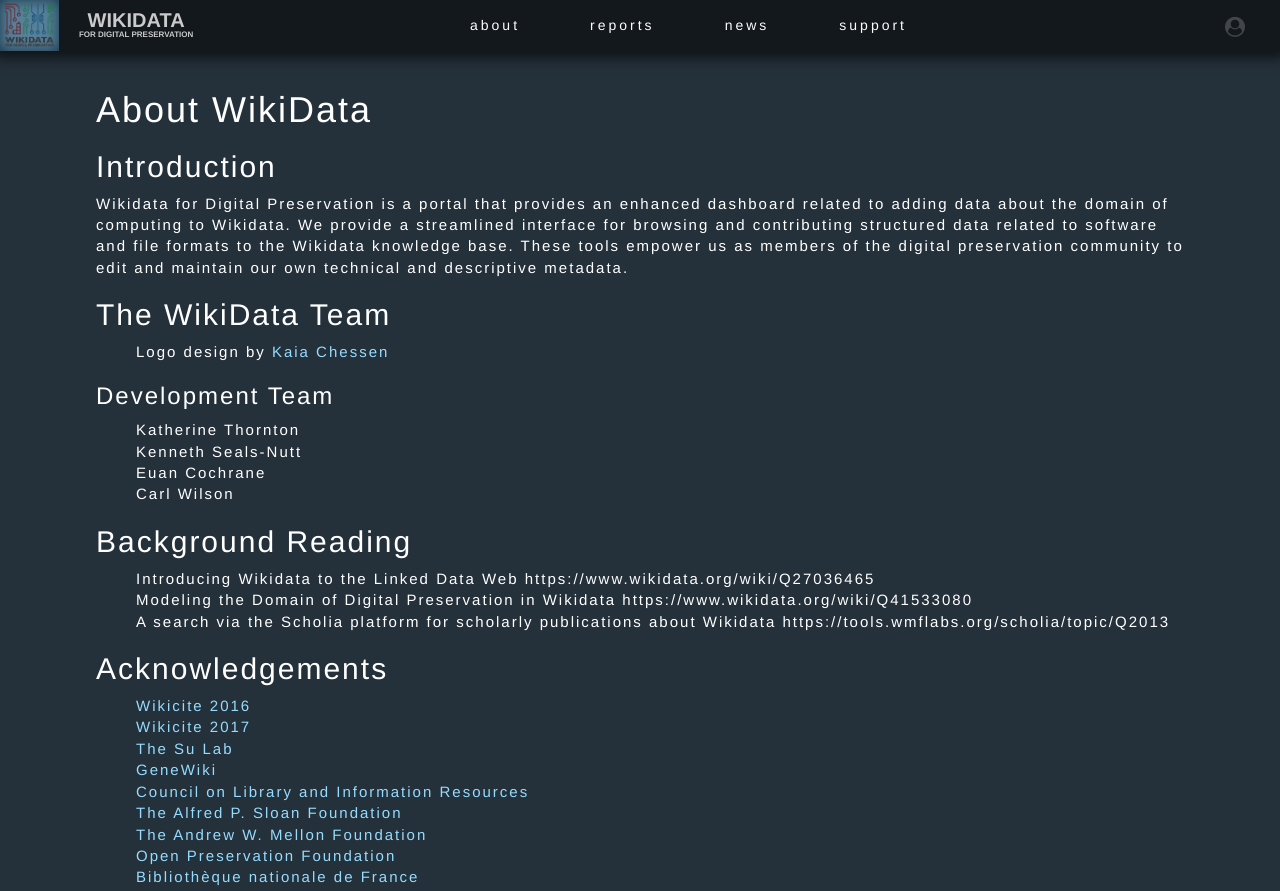
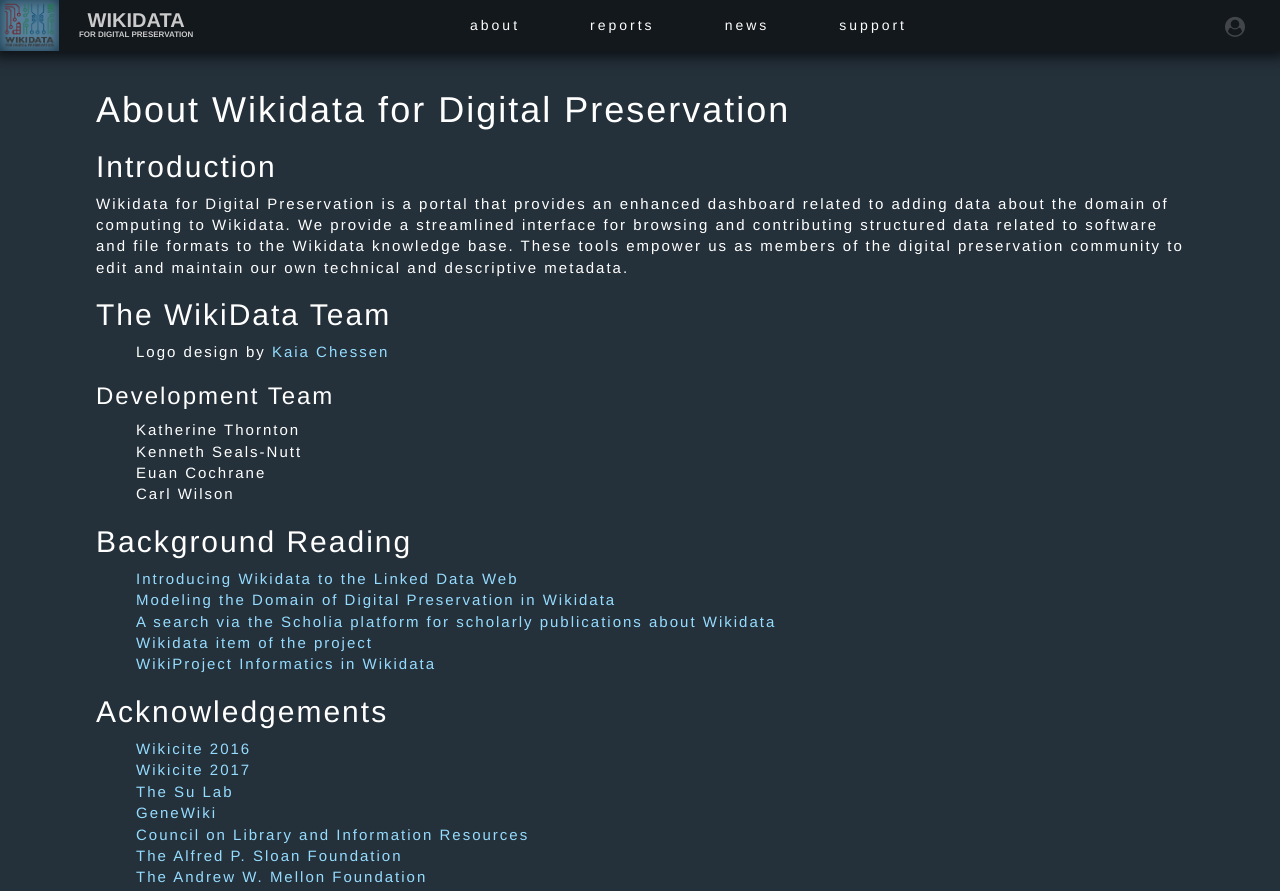
Before and after one commit to WikiDP/wikidp-portal, a Flask app: page /about in a window 1280 px wide. Shown: the top 891 px of the page. Run offline with Flask 2, Linux system fonts and the light colour scheme; parts of the project's set-up code (start-up, migrations or seed data) failed here and were passed over; some libraries are stand-ins or nearby versions.

Commit message:
Link and extend background reading

```diff
--- a/wikidp/templates/about.html
+++ b/wikidp/templates/about.html
@@ -3,7 +3,7 @@
 {% block page_content %}
 
   <div class="about-page" id="content-frame">
-    <h1>About WikiData</h1>
+    <h1>About Wikidata for Digital Preservation</h1>
     <h2>Introduction</h2>
     <p>Wikidata for Digital Preservation is a portal that provides an enhanced dashboard related to adding data about the domain of computing to Wikidata.
        We provide a streamlined interface for browsing and contributing structured data related to software and file formats to the Wikidata knowledge base.
@@ -22,9 +22,11 @@
     </ul>
     <h2>Background Reading</h2>
     <ul>
-      <li>Introducing Wikidata to the Linked Data Web https://www.wikidata.org/wiki/Q27036465</li>
-      <li>Modeling the Domain of Digital Preservation in Wikidata https://www.wikidata.org/wiki/Q41533080</li>
-      <li>A search via the Scholia platform for scholarly publications about Wikidata https://tools.wmflabs.org/scholia/topic/Q2013</li>
+      <li><a href="https://tools.wmflabs.org/scholia/work/Q27036465">Introducing Wikidata to the Linked Data Web</a></li>
+      <li><a href="https://tools.wmflabs.org/scholia/work/Q41533080">Modeling the Domain of Digital Preservation in Wikidata</a></li>
+      <li><a href="https://tools.wmflabs.org/scholia/topic/Q2013">A search via the Scholia platform for scholarly publications about Wikidata</a></li>
+      <li><a href="http://www.wikidata.org/entity/Q31742273">Wikidata item of the project</a></li>
+      <li><a href="https://www.wikidata.org/wiki/Wikidata:WikiProject_Informatics">WikiProject Informatics in Wikidata</a></li>
     </ul>
     <h2>Acknowledgements</h2>
     <ul>
```
